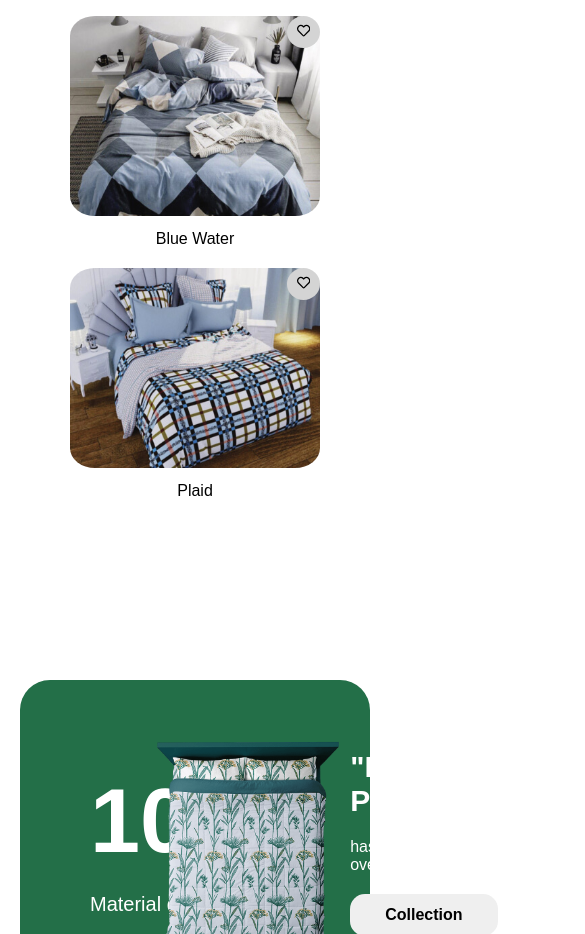
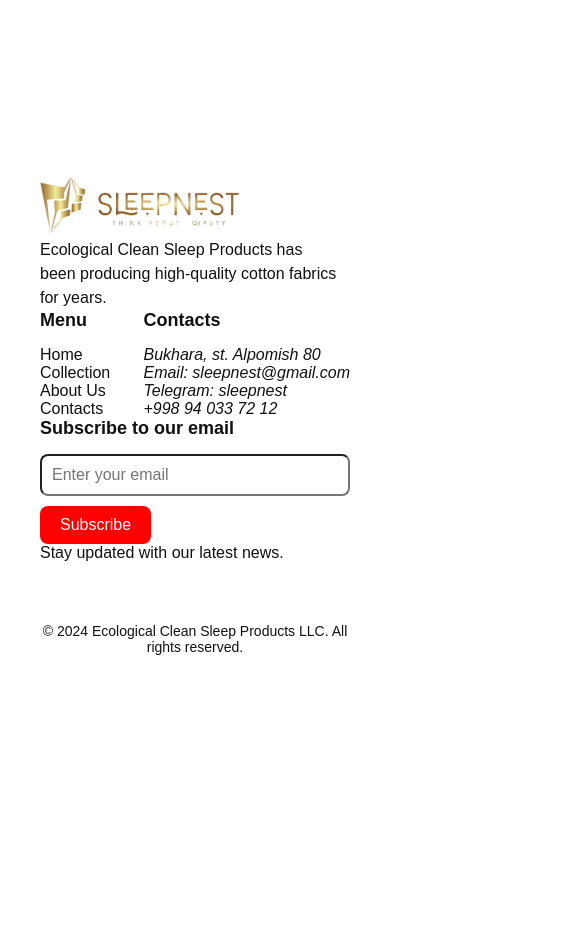
Before and after one commit to forRSschool/sleepnest, a Next.js app: page / in a window 390 px wide. Shown: the part 7220-8154 px from the top of the page, 585 px wide, since content can reach past the window. After the commit the page ends 7915 px from the top, so only its background shows below. Built offline with nearby package versions, Linux system fonts and the light colour scheme.

Commit message:
feat: add footer

```diff
--- /dev/null
+++ b/src/app/components/Footer.tsx
@@ -0,0 +1,67 @@
+import Image from 'next/image';
+import Link from 'next/link';
+import '../styles/Footer.css';
+
+const Footer = () => {
+  return (
+    <footer className="footer">
+      <div className="container">
+        <div className="footer__start">
+          <div className="footer__left">
+            <Link href="/" aria-label="Company logo">
+              <Image src="/logo.png" alt="Logo" width={200} height={60} />
+            </Link>
+            <p className="footer__left-text">
+              Ecological Clean Sleep Products has been producing high-quality cotton fabrics for years.
+            </p>
+          </div>
+
+          <div className="footer__menu">
+            <h2 className="footer__menu-title">Menu</h2>
+            <nav aria-label="Footer Navigation">
+              <ul className="footer__list">
+                <li><Link className="footer__list-link" href="/">Home</Link></li>
+                <li><Link className="footer__list-link" href="/collection">Collection</Link></li>
+                <li><Link className="footer__list-link" href="/about">About Us</Link></li>
+                <li><Link className="footer__list-link" href="/contact">Contacts</Link></li>
+              </ul>
+            </nav>
+          </div>
+
+          <div className="footer__contact">
+            <h3 className="footer__contact-title">Contacts</h3>
+            <address className="footer__contact-info">
+              <p>Bukhara, st. Alpomish 80</p>
+              <p>Email: <a href="mailto:sleepnest@gmail.com">sleepnest@gmail.com</a></p>
+              <p>Telegram: sleepnest</p>
+              <a href="tel:+998940337212">+998 94 033 72 12</a>
+            </address>
+          </div>
+
+          <div className="footer__right">
+            <h4 className="footer__right-title">Subscribe to our email</h4>
+            <form className="footer__right-form">
+              <input
+                id="email-subscription"
+                className="footer__right-inp"
+                type="email"
+                placeholder="Enter your email"
+                required
+              />
+              <button type="submit" className="footer__right-btn">Subscribe</button>
+            </form>
+            <p className="footer__right-text">Stay updated with our latest news.</p>
+          </div>
+        </div>
+      </div>
+
+      <div className="footer__end">
+        <div className="container">
+          <p>© 2024 Ecological Clean Sleep Products LLC. All rights reserved.</p>
+        </div>
+      </div>
+    </footer>
+  );
+};
+
+export default Footer;
--- a/src/app/globals.css
+++ b/src/app/globals.css
@@ -12,6 +12,8 @@ body {
     max-width: 1450px;
     margin-right: auto;
     margin-left: auto;
+    display: flex;
+    flex-direction: column;
     padding-right: 20px;
     padding-left: 20px;
 }
--- a/src/app/layout.tsx
+++ b/src/app/layout.tsx
@@ -1,5 +1,6 @@
 import type { Metadata } from "next";
 import { Geist, Geist_Mono } from "next/font/google";
+import Footer from "./components/Footer";
 import Header from "./components/Header";
 import "./globals.css";
 
@@ -30,7 +31,7 @@ export default function RootLayout({
         <div className="container">
           {children}
         </div>
-          {/* <Footer/> */}
+        <Footer/>
       </body>
     </html>
   );
--- /dev/null
+++ b/src/app/styles/Footer.css
@@ -0,0 +1,99 @@
+.footer {
+  color: #111;
+  padding: 40px 20px;
+  margin-top: 100px;
+}
+
+.container {
+  max-width: 1200px;
+  margin: 0 auto;
+  display: flex;
+  flex-wrap: wrap;
+  justify-content: space-between;
+  gap: 40px;
+}
+
+.footer__start {
+  display: flex;
+  flex-wrap: wrap;
+  justify-content: space-between;
+  width: 100%;
+}
+
+.footer__left {
+  max-width: 300px;
+}
+
+.footer__left-text {
+  font-size: 16px;
+  line-height: 1.5;
+}
+
+.footer__menu-title,
+.footer__contact-title,
+.footer__right-title {
+  font-size: clamp(18px, 2vw, 22px);
+  font-weight: 600;
+  margin-bottom: 15px;
+}
+
+.footer__list {
+  list-style: none;
+  padding: 0;
+}
+
+.footer__list-link {
+  color: #111;
+  text-decoration: none;
+  transition: color 0.3s ease;
+}
+
+.footer__list-link:hover {
+  color: #a17f4a;
+}
+
+.footer__contact-info a {
+  color: #111;
+  text-decoration: none;
+  transition: color 0.3s ease;
+}
+
+.footer__contact-info a:hover {
+  color: #a17f4a;
+}
+
+.footer__right-form {
+  display: flex;
+  gap: 10px;
+  flex-wrap: wrap;
+}
+
+.footer__right-inp {
+  flex: 1;
+  padding: 10px;
+  border-radius: 8px;
+  font-size: 16px;
+}
+
+.footer__right-btn {
+  padding: 10px 20px;
+  border: none;
+  background: red;
+  color: white;
+  font-size: 16px;
+  border-radius: 8px;
+  cursor: pointer;
+  transition: background 0.3s ease;
+}
+
+.footer__right-btn:hover {
+  background: darkred;
+}
+
+.footer__end {
+  margin-top: 40px;
+  text-align: center;
+  font-size: 14px;
+  padding-top: 20px;
+  border-top: 1px solid rgba(255, 255, 255, 0.2);
+}
```
